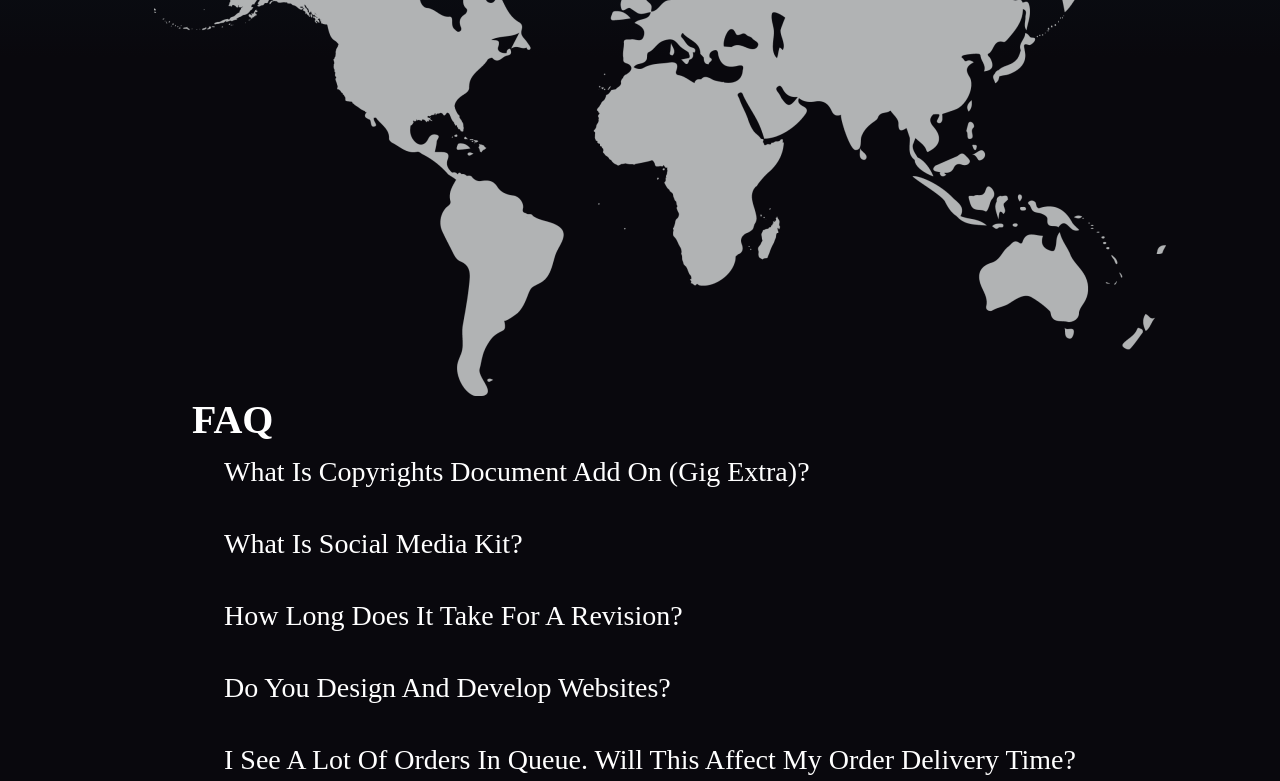
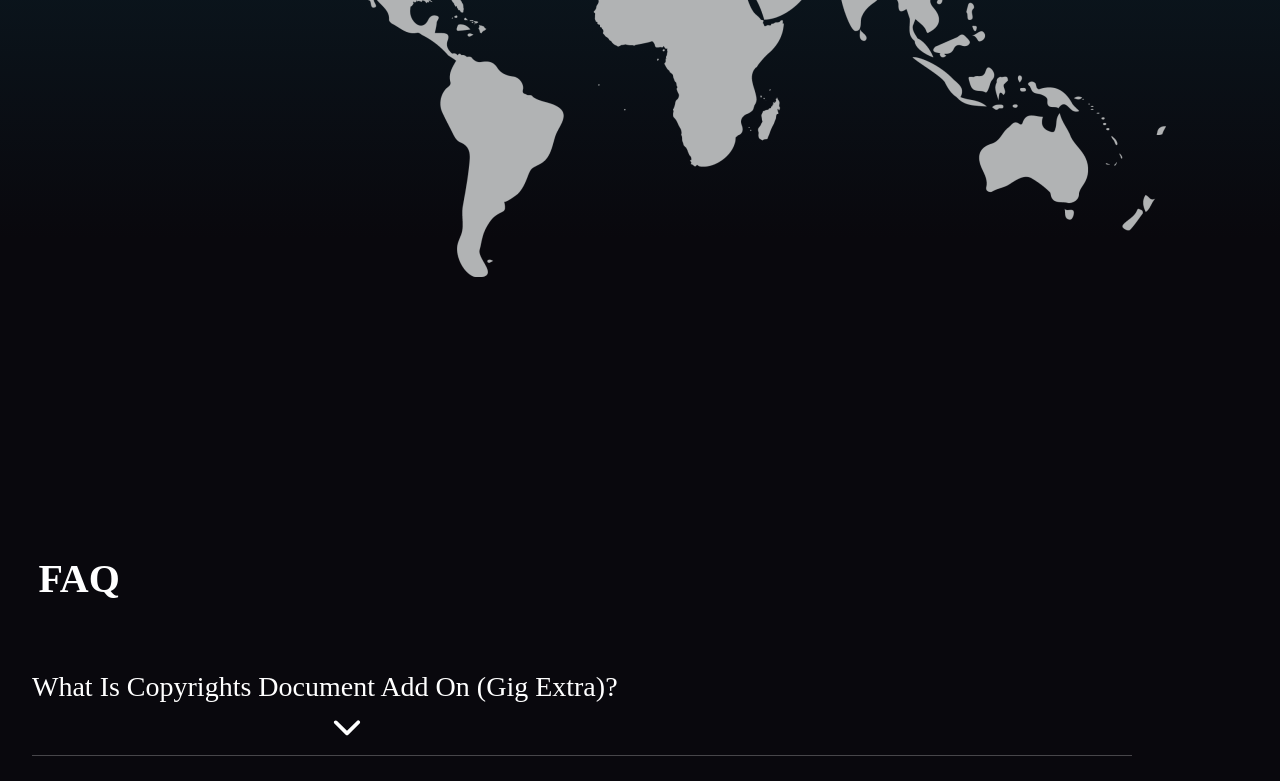
Before and after one commit to yogitabhargava02/GreatGeeks, a React (Create React App) app in the folder GreatGeeks/: page /LogoAndVisual in a window 1280 px wide. Shown: the part 2000-2781 px from the top of the page. Built offline with nearby package versions, Linux system fonts and the light colour scheme.

Commit message:
updated faq section

```diff
--- a/GreatGeeks/src/Components/LogoAndVisual.js/LogoAndVisual.css
+++ b/GreatGeeks/src/Components/LogoAndVisual.js/LogoAndVisual.css
@@ -10,6 +10,12 @@
   height: 413px;
   flex-shrink: 0;
   border-radius: 18px;
+}
+.map-container{
+
+  justify-content: center;
+  align-items: center;
+  height: 100vh;
 }
 .map-container .map-image {
   margin-top: 2%;
@@ -38,10 +44,12 @@ h2 {
   text-transform: lowercase;
 }
 .faq-container {
-  margin-left: 15%;
-  margin-bottom: 50%;
+  justify-content: center;
+  align-items: center;
+  height: 100vh;
 
-  /* margin-top: 20%; */
+/*  */
+  margin-top: 10%;
 }
 .faq-container,
 h6 {
@@ -54,31 +62,25 @@ margin-bottom: 30px;
   line-height: 150%; /* 42px */
   text-transform: capitalize;
 }
-.faq-container,
+.faq-container
 h5 {
   color: #fff;
   font-family: Outfit;
+  margin-bottom: 5%;
+  margin-left: 3%;
   font-size: 40px;
   font-style: normal;
   font-weight: 700;
   line-height: normal;
   text-transform: capitalize;
 }
-.faqline {
-  width: 80%;
-  height: 0.2px;
-  margin-right: 30%;
-  background: rgba(255, 248, 248, 0.1); /* Adjust the opacity value */
-  font-weight: 100;
-  margin-top: -4.5%;
-  margin-bottom: -20px;
-}
+
 .section2 {
   margin-left: 12%;
 }
 .paraform {
-  margin-right: 12%;
-  margin-left: 12%;
+  /* margin-right: %; */
+  margin-left: 17%;
   margin-bottom: 80px;
 }
 .question {
@@ -168,6 +170,8 @@ h5 {
   width: 20px;
   height: 20px;
   flex-shrink: 0;
+  margin-top: 9px;
+  margin-right: 9px;
 }
 .icon-text {
   color: #0392b2;
@@ -208,3 +212,27 @@ h5 {
   border-color: none;
   border-style: none;
 }
+hr{
+  width: 1100px;
+  margin-top: -16px;
+}
+/* LogoAndVisual.css */
+/* ... */
+.icon-down {
+  display: flex;
+  align-items: center;
+  margin-top: 3px;
+  justify-content: center;
+  width: 30px;
+  height: 30px;
+  margin-left: 24%;
+}
+.faq-answer{
+  font-size: 20px;
+  font-weight: 90;
+  margin-right: 12%;
+  text-align: left;
+}
+.faq-ans-container{
+  margin-right: 12%;
+}
--- a/GreatGeeks/src/Components/LogoAndVisual.js/LogoAndVisual.js
+++ b/GreatGeeks/src/Components/LogoAndVisual.js/LogoAndVisual.js
@@ -1,4 +1,4 @@
-import React from "react";
+import React, {useState} from "react";
 import Navbar from "../Home/Navbar";
 import Footer from "../Home/Footer";
 import LegendImage from "../assets/images/LegendImage.png";
@@ -8,20 +8,61 @@ import 'bootstrap/dist/css/bootstrap.min.css';
 import Button from 'react-bootstrap/Button';
 import Form from 'react-bootstrap/Form';
 import { FontAwesomeIcon } from "@fortawesome/react-fontawesome";
-import { faRotate } from "@fortawesome/free-solid-svg-icons";
+import { faRotate , faChevronDown} from "@fortawesome/free-solid-svg-icons";
 
 
 
-  const LogoAndVisual = () => {
-//     const [expandedItems, setExpandedItems] = useState([]);
+    const LogoAndVisual = () => {
+      const [faqVisibility, setFaqVisibility] = useState({});
 
-//     const toggleExpand = (index) => {
-//       if (expandedItems.includes(index)) {
-//         setExpandedItems(expandedItems.filter(itemIndex => itemIndex !== index));
-//       } else {
-//         setExpandedItems([...expandedItems, index]);
-//       }
-//     };
+      const toggleFaqVisibility = (faqIndex) => {
+        setFaqVisibility((prevState) => ({
+          ...prevState,
+          [faqIndex]: !prevState[faqIndex]
+        }));
+      };
+
+
+
+
+      const faqs = [
+        {
+          question: "What is Copyrights Document Add on (gig extra)?",
+          answer: "The Copyrights Document Add-on (gig extra) provides you with the legal documentation necessary to protect your logo design. It includes the rights and permissions related to your logo's usage, distribution, and reproduction. This add-on is particularly important if you plan to trademark your logo or use it for commercial purposes."
+        },
+        {
+          question: "What is Social Media Kit?",
+          answer: "The Social Media Kit is a package that includes optimized versions of your logo for various social media platforms. It ensures that your logo maintains its quality and proportions across different social media profiles. The kit typically includes profile pictures, cover images, and banners tailored to platforms like Facebook, Twitter, Instagram, and LinkedIn."
+        },
+        {
+          question: "How long does it take for a revision?",
+          answer: "The duration for a revision depends on the complexity of the changes you request. Minor changes can be completed within 1-2 business days, while more intricate modifications may take longer. However, I strive to provide you with the revised logo design as quickly as possible without compromising quality."
+        },
+        {
+          question: "Do you design and develop websites?",
+          answer: "Currently, my services are focused on logo design and visual branding. I do not provide website design or development services. However, if you're looking to create a consistent visual identity for your brand, I can help you design a logo that aligns with your website's theme and aesthetics."
+        },
+        {
+          question: "I see a lot of orders in queue. Will this affect my order delivery time?",
+          answer: "The orders you see in the queue are for various design services, and each project has its own timeline and priority. I am committed to delivering your logo design within the agreed-upon timeframe. Rest assured that your order will be completed according to the schedule we've discussed."
+        },
+        {
+          question: "What is vector and source file?",
+          answer: "A vector file is a type of graphic that uses mathematical equations to define each element in the image. It can be scaled infinitely without losing quality. The source file, often provided in formats like AI or PSD, contains all the design elements, layers, and editable components used to create the logo. Having the source file allows for future modifications and scalability."
+        },
+        {
+          question: "What is a revision?",
+          answer: "A revision is a modification made to the logo design based on your feedback and preferences. It could involve changes in colors, fonts, layout, or any other design element. I offer a certain number of revisions as part of the package, and additional revisions may be available at an extra cost."
+        },
+        {
+          question: "How is the premium package beneficial?",
+          answer: "The premium package offers a comprehensive set of features and services. You'll receive multiple original logo concepts, unlimited revisions until you're satisfied, a full logo pack with various file formats, and fast delivery. This package is designed to provide you with a complete branding solution tailored to your needs."
+        }
+      ];
+
+
+
+
   return (
     <div>
     <div style={{ background: 'linear-gradient(180deg, #177692 0%, #09080D 50.39%', minHeight: '100vh', overflowX: 'hidden' }}>
@@ -164,18 +205,22 @@ High quality work
           FAQ
         </h5>
         </div>
-        <ul style={{ listStyleType: 'none'}}>
-  <li><h6>What is Copyrights Document Add on (gig extra)?</h6>
+        <ul style={{ listStyleType: 'none' }}>
+          {faqs.map((faq, index) => (
+            <li key={index}>
+              <h6 onClick={() => toggleFaqVisibility(index)}>
+                {faq.question}
+                <FontAwesomeIcon
+                  icon={faChevronDown}
+                  className={`icon-down ${faqVisibility[index] ? 'visible' : ''}`}
+                />
+              </h6>
 
+              {faqVisibility[index] && <div className="faq-answer-container"><p className="faq-answer">{faq.answer}</p></div>}
+              <hr />
             </li>
-  <li><h6>What is Social Media Kit?</h6> </li>
-  <li><h6>How long does it take for a revision?</h6> </li>
-  <li><h6>Do you design and develop websites?</h6> </li>
-  <li><h6>I see a lot of orders in queue. Will this affect my order delivery time?</h6></li>
-  <li><h6>What is vector and source file?</h6> </li>
-  <li><h6>What is a revision?</h6> </li>
-  <li><h6>How is the premium package beneficial?</h6></li>
-</ul>
+          ))}
+        </ul>
 
       </div>
 
```
